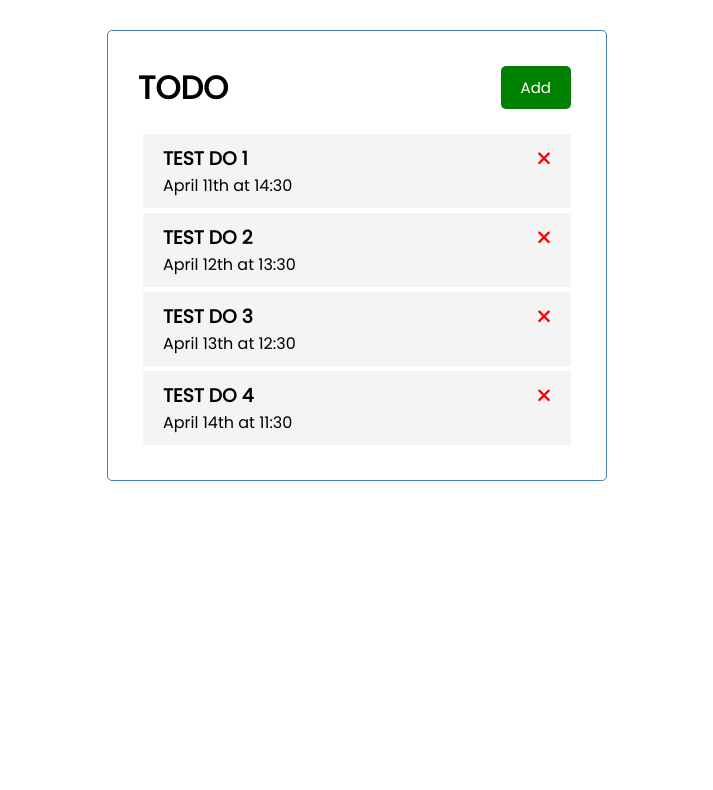
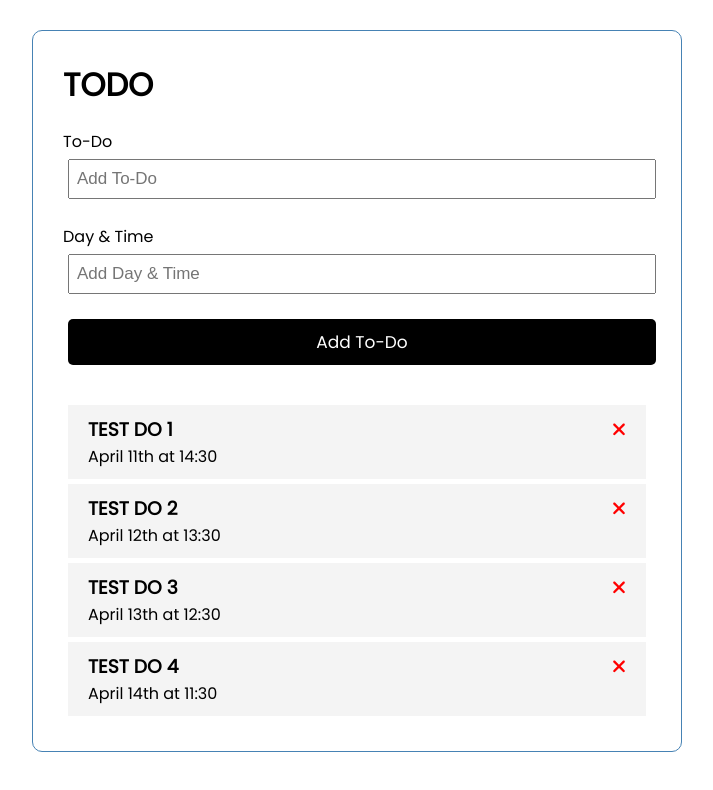
Before and after one commit to y-s18/ToDo, an Angular app: page / in a window 1280 px wide. Shown: the top 790 px of the page, without its empty margins (283-996 px from the left). Built offline with nearby package versions, Linux system fonts and the light colour scheme; data requests are answered from the project's data file.

Commit message:
delete Add button, resize app

```diff
--- a/src/app/components/add-todo/add-todo.component.html
+++ b/src/app/components/add-todo/add-todo.component.html
@@ -1,11 +1,12 @@
-<form *ngIf="showAddTodo" class="add-form" (ngSubmit)="onSubmit()">
+<!-- <form *ngIf="showAddTodo" class="add-form" (ngSubmit)="onSubmit()"> -->
+<form class="add-form" (ngSubmit)="onSubmit()">
   <div class="form-control">
-    <label for="text">New To-Do</label>
+    <label for="text">To-Do</label>
     <input type="text" name="text" [(ngModel)]="text" id="text" placeholder="Add To-Do"/>
   </div>
   <div class="form-control">
     <label for="day">Day & Time</label>
     <input type="text" name="day" [(ngModel)]="day" id="day" placeholder="Add Day & Time"/>
   </div>
-  <input type="submit" value="Save To-Do" class="btn btn-block" />
+  <input type="submit" value="Add To-Do" class="btn btn-block" />
 </form>
--- a/src/app/components/header/header.component.html
+++ b/src/app/components/header/header.component.html
@@ -1,8 +1,8 @@
 <header>
   <h1>{{ title }}</h1>
-  <toDo-button
+  <!-- <toDo-button
   text="{{showAddTodo ? 'Close' : 'Add'}}"
   color="{{showAddTodo ? 'red' : 'green'}}"
   (btnClick)="toggleAddTask()"
-  ></toDo-button>
+  ></toDo-button> -->
 </header>
--- a/src/app/components/header/header.component.ts
+++ b/src/app/components/header/header.component.ts
@@ -12,7 +12,7 @@ import { Subscription } from 'rxjs';
 })
 export class HeaderComponent {
   title: string = 'TODO';
-  showAddTodo: boolean = false;
+  showAddTodo: boolean = true;
   subscription!: Subscription;
 
   constructor(private uiService: UiService) {
--- a/src/styles.scss
+++ b/src/styles.scss
@@ -12,13 +12,13 @@ body {
 }
 
 .container {
-  max-width: 500px;
+  max-width: 650px;
   margin: 30px auto;
   overflow: auto;
   min-height: 300px;
   border: 1px solid steelblue;
   padding: 30px;
-  border-radius: 5px;
+  border-radius: 10px;
 }
 .btn {
   display: inline-block;
@@ -30,7 +30,7 @@ body {
   border-radius: 5px;
   cursor: pointer;
   text-decoration: none;
-  font-size: 15px;
+  font-size: 17px;
   font-family: inherit;
 }
 .btn:focus {
```
